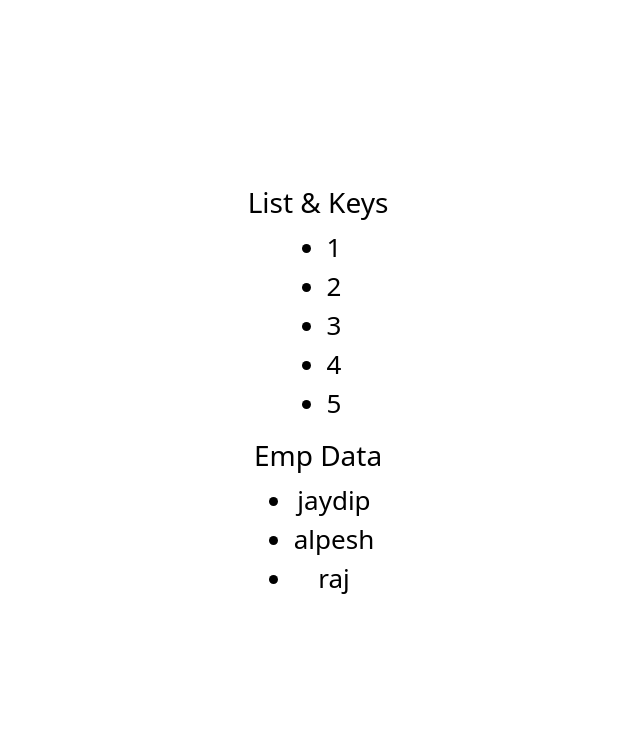
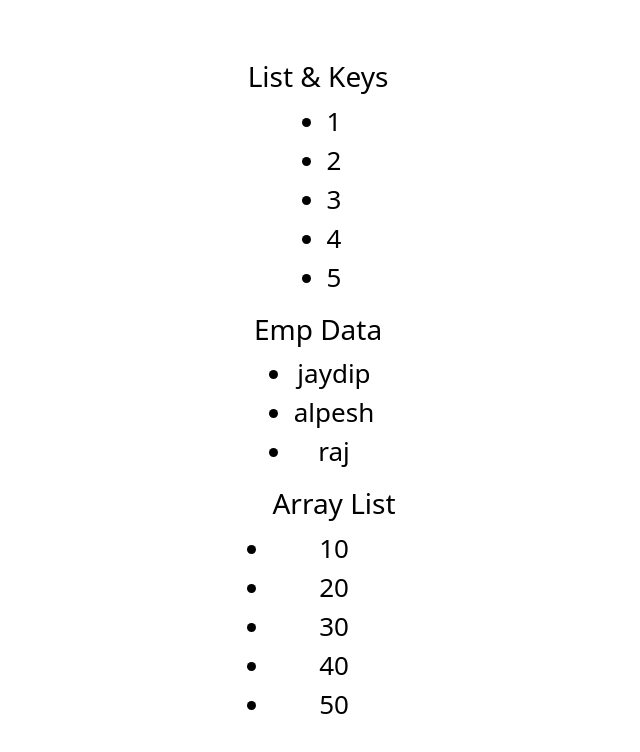
Before and after one commit to Jaydip1510/React_JS, a React (Create React App) app in the folder demo/: page / in a window 1280 px wide. Shown: the top 752 px of the page, without its empty margins (322-962 px from the left). Built offline with nearby package versions, Linux system fonts and the light colour scheme.

Commit message:
arraylist

```diff
--- a/demo/src/App.js
+++ b/demo/src/App.js
@@ -11,6 +11,7 @@ import Statefunction from './components/Statefunction';
 import Componentlifecycle from './components/Componentlifecycle';
 import Hocomponent from './components/Hocomponent';
 import Dataargument from './components/Dataargument';
+import Listcomponent from './components/Listcomponent';
 
 
 
@@ -54,6 +55,7 @@ class App extends React.Component {
     const empdata = emplist.map((i) =>{
       return <li key = {i.id}>{i.name}</li>
     })
+    const num = [10,20,30,40,50,];
   return (
     <div className="App">
       <header className="App-header">
@@ -84,6 +86,7 @@ class App extends React.Component {
          <ul>
           {empdata}
          </ul>
+         <Listcomponent number = {num} />
         {/* <h3>{data}</h3>
        <button onClick={updateData}>Updata data</button>
        {/* <h3>High Order Components</h3>
--- /dev/null
+++ b/demo/src/components/Listcomponent.jsx
@@ -0,0 +1,21 @@
+import React from 'react'
+
+function Listitem (props) {
+    return <li>{props.number}</li>
+}
+const Listcomponent = (props) => {
+    const num = props.number;
+    const listNum = num.map((i) =>{
+        return <Listitem number={i} />
+    })
+  return (
+    <div>
+      <ul>
+        <h3>Array List</h3>
+        {listNum}
+      </ul>
+    </div>
+  )
+}
+
+export default Listcomponent
```
